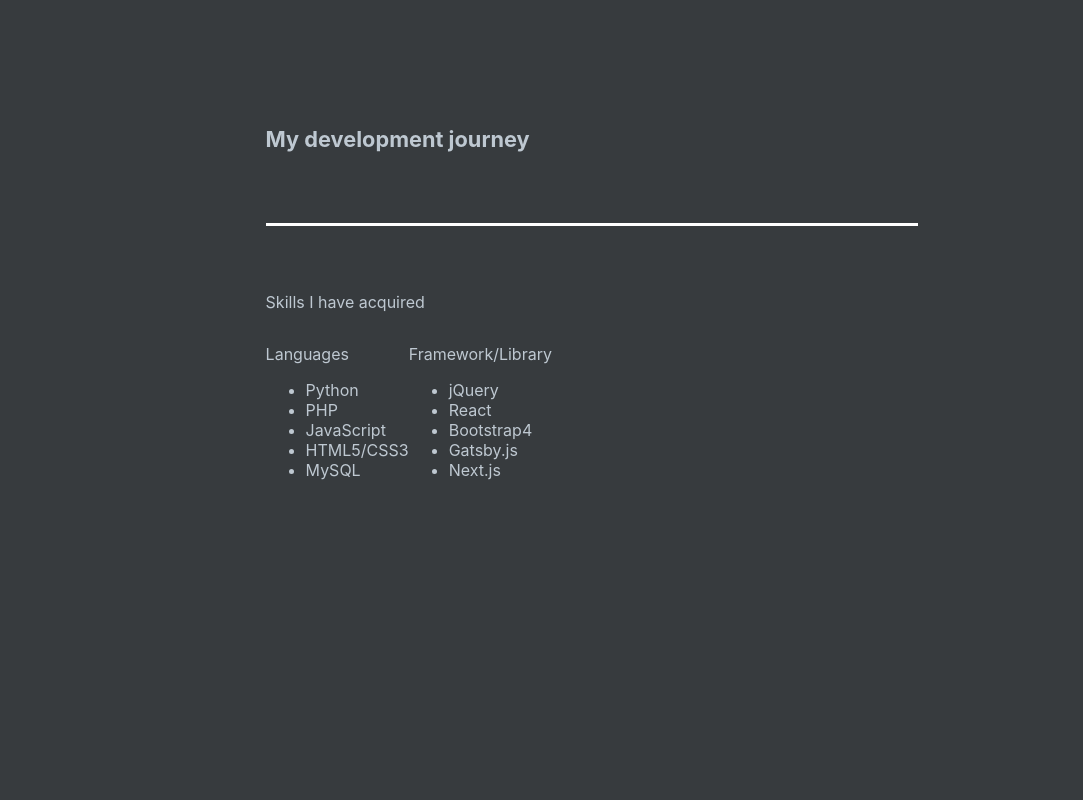
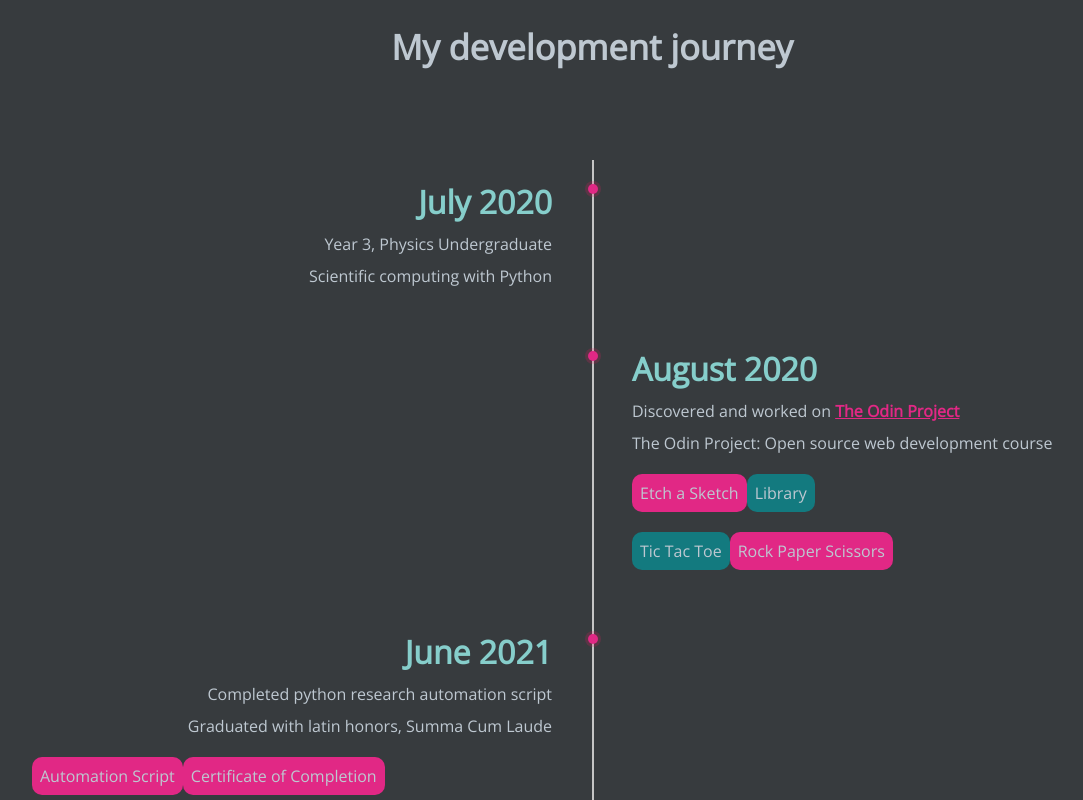
Before and after one commit to teoyi/personal-portfolio, a Next.js app: page / in a window 1280 px wide. Shown: the part 1700-2500 px from the top of the page, without its empty margins (48-1131 px from the left). Built offline with nearby package versions, Linux system fonts and the light colour scheme.

Commit message:
attempted to complete timeline

```diff
--- a/src/components/Timeline/Timeline.js
+++ b/src/components/Timeline/Timeline.js
@@ -3,77 +3,68 @@ import classes from '../../styles/Timeline.module.css'
 
 const Timeline = () => {
     return (
-        <div className={classes.timeline} id='timeline'>
-            <div className={classes.contentWrapper}>
-                <h3 className={classes.title}>My development journey</h3>
-                {/* <div className={classes.milestone}>
-                    <p>Year 3 Physics undergraduate</p>
-                    <p>Graduation</p>
-                    <p>Junior Web Developer @ RPAT Pte Ltd</p>
-                    <p>Seeking opportunities</p>
-                </div> */}
-                <section className={classes.milestone}>
-                    <ol>
+        <div className={classes.wrapper} id="timeline">
+            <div className={classes.timelineWrapper}>
+                <h1 className={classes.title}>My development journey</h1>
+                <div className={classes.timeline}>
+                    <ul>
                         <li>
-                            <div>
-                                <time>July, 2020</time>
-                                Year 3 Physics Undergraduate, start of doing research full scale and python automation
+                            <div className={classes.content}>
+                                <h3>July 2020</h3>
+                                <p>Year 3, Physics Undergraduate</p>
+                                <p>Scientific computing with Python</p>
                             </div>
                         </li>
+
                         <li>
-                            <div>
-                                <time>August 2020</time>
-                                Began The Odin Project
+                            <div className={classes.content}>
+                                <h3>August 2020</h3>
+                                <p>Discovered and worked on <span className={classes.highlight}><a href="#">The Odin Project</a></span></p>
+                                <p>The Odin Project: Open source web development course</p>
+                                <div className={classes.buttonWrap}>
+                                    <a href="#" className={classes.buttonmain}>Etch a Sketch</a>
+                                    <a href="#" className={classes.buttonalt}>Library</a>
+                                </div>
+                                <div className={classes.buttonWrap}>
+                                    <a href="#" className={classes.buttonalt}>Tic Tac Toe</a>
+                                    <a href="#" className={classes.buttonmain}>Rock Paper Scissors</a>
+                                </div>
                             </div>
                         </li>
+
                         <li>
-                            <div>
-                                <time>June, 2021</time>
-                                Finalized research automation script, completed graduation thesis, and successfully graduated from Oregon State University
+                            <div className={classes.content}>
+                                <h3>June 2021</h3>
+                                <p>Completed python research automation script</p>
+                                <p>Graduated with latin honors, Summa Cum Laude</p>
+                                <div className={classes.buttonWrap}>
+                                    <a href="#" className={classes.buttonmain}>Automation Script</a>
+                                    <a href="#" className={classes.buttonmain}>Certificate of Completion</a>
+                                </div>
+
                             </div>
                         </li>
+
                         <li>
-                            <div>
-                                <time>August, 2021</time>
-                                Junior Web Developer @ RPAT Pte Ltd
+                            <div className={classes.content}>
+                                <h3>August 2021</h3>
+                                <p>Junior Web Developer @ <span className={classes.highlight}><a href="#">RPAT Pte Ltd</a></span></p>
                             </div>
                         </li>
+
                         <li>
-                            <div>
-                                <time>November, 2021</time>
-                                Software Engineer @ Craft Digital SG
+                            <div className={classes.content}>
+                                <h3>November 2021</h3>
+                                <p>Software Engineer @ <span className={classes.highlight}><a href="#">Craft Digital Pte Ltd</a></span></p>
                             </div>
                         </li>
-                    </ol>
-                </section>
-                <div>
-                    <p>Skills I have acquired</p>
-                    <div className={classes.skillsWrapper}>
-                        <div>
-                            <p>Languages</p>
-                            <ul>
-                                <li>Python</li>
-                                <li>PHP</li>
-                                <li>JavaScript</li>
-                                <li>HTML5/CSS3</li>
-                                <li>MySQL</li>
-                            </ul>
-                        </div>
-                        <div>
-                            <p>Framework/Library</p>
-                            <ul>
-                                <li>jQuery</li>
-                                <li>React</li>
-                                <li>Bootstrap4</li>
-                                <li>Gatsby.js</li>
-                                <li>Next.js</li>
-                            </ul>
-                        </div>
-                    </div>
+                    {/* <div style="clear:both;"></div> */}
+                    </ul>
                 </div>
             </div>
         </div>
-    );
-};
 
-export default Timeline;
+    )
+}
+
+export default Timeline
--- a/src/styles/Timeline.module.css
+++ b/src/styles/Timeline.module.css
@@ -1,13 +1,17 @@
-.timeline{
+.wrapper{
     display:flex;
     flex-direction: column;
-    justify-content: center;
     align-items: center;
-    height: 100vh;
+    height: 200vh;
+}
+.timelineWrapper{
+    margin-top: 100px;
 }
 
 .title{
-    font-size: 1.7vw;
+    font-size: 2.7vw;
+    font-family: 'Open Sans', serif;
+    text-align: center;
 }
 
 .skillsWrapper{
@@ -15,44 +19,161 @@
     flex-direction: row;
 }
 
-.milestone{
-    white-space: nowrap;
-    overflow-x: hidden;
+.highlight{
+    color:#e12885;
+    font-weight: bold;
+    text-decoration: underline;
 }
 
-.milestone ol{
-    font-size:0;
-    width: 51vw;
-    padding: 50px 0;
-    transition: all 1s;
+.buttonWrap{
+    margin-top: 20px;
+    display: flex;
+    flex-direction: row;
+    /* justify-content: space-around; */
+    align-items: center;
+
 }
 
-.milestone ol li {
-    position: relative;
-    display: inline-block;
-    list-style-type: none;
-    width: 58vw;
-    height: 3px;
-    background: #fff;
+.buttonmain{
+    background-color:#e12885;
+    padding: 0.5rem 0.5rem;
+    border-radius: 10px;
+    /* margin: 1rem 2rem; */
 }
 
-.milestone ol li:last-child{
-    width: 0vw;
+.buttonalt{
+    background-color: #137a7f;
+    padding: 0.5rem 0.5rem;
+    border-radius: 10px;
+    /* margin: 1rem 2rem; */
 }
 
-.milestone ol li:not(:first-child) {
-    margin-left: 14px;
+.timeline{
+    position:relative;
+    margin:50px auto;
+    padding:40px 0;
+    width:150vh;
+    box-sizing:border-box;
+  }
+
+.timeline:before{
+    content:'';
+    position:absolute;
+    left:50%;
+    width:2px;
+    height:150vh;
+    background:#c5c5c5;
 }
 
-.milestone ol li:not(:last-child)::after {
-    content: '';
-    position: absolute;
-    top: 50%;
-    left: calc(100% + 1px);
-    bottom: 0;
-    width: 12px;
-    height: 12px;
-    transform: translateY(-50%);
-    border-radius: 50%;
-    background: #F45B69;
+.timeline ul{
+    padding:0;
+    margin:0;
+}
+
+.timeline ul li{
+    list-style:none;
+    position:relative;
+    width:50%;
+    padding:20px 40px;
+    box-sizing:border-box;
+}
+
+.timeline ul li:nth-child(odd){
+    float:left;
+    text-align:right;
+    clear:both;
+}
+
+.timeline ul li:nth-child(even){
+    float:right;
+    text-align:left;
+    clear:both;
+}
+
+.content{
+    font-family: 'Open Sans', serif;
+    padding-bottom:20px;
+}
+
+.content h3 {
+    font-weight: bold;
+    font-size: 2.5vw;
+}
+
+
+.timeline ul li:nth-child(odd):before
+{
+    content:'';
+    position:absolute;
+    width:10px;
+    height:10px;
+    top:24px;
+    right:-6px;
+    background:#e12885;
+    border-radius:50%;
+    box-shadow:0 0 0 3px rgba(233,33,99,0.2);
+}
+
+.timeline ul li:nth-child(even):before
+{
+    content:'';
+    position:absolute;
+    width:10px;
+    height:10px;
+    top:24px;
+    left:-4px;
+    background:#e12885;
+    border-radius:50%;
+    box-shadow:0 0 0 3px rgba(233,33,99,0.2);
+}
+
+.timeline ul li h3{
+    padding:0;
+    margin:0;
+    color:#86cecb;
+    font-weight:600;
+}
+
+.timeline ul li p{
+    margin:10px 0 0;
+    padding:0;
+}
+
+.timeline ul li .time h4{
+    margin:0;
+    padding:0;
+    font-size:14px;
+}
+
+/* .timeline ul li:nth-child(odd) .time
+{
+    position:absolute;
+    top:12px;
+    right:-165px;
+    margin:0;
+    padding:8px 16px;
+    background:rgba(233,33,99,1);
+    color:#fff;
+    border-radius:18px;
+    box-shadow:0 0 0 3px rgba(233,33,99,0.3);
+}
+
+.timeline ul li:nth-child(even) .time
+{
+    position:absolute;
+    top:12px;
+    left:-165px;
+    margin:0;
+    padding:8px 16px;
+    background:rgba(233,33,99,1);
+    color:#fff;
+    border-radius:18px;
+    box-shadow:0 0 0 3px rgba(233,33,99,0.3);
+} */
+
+@media(max-width:1000px)
+  {
+    .timeline{
+      width:100%;
+    }
   }
```
Also changed, not shown: src/components/Timeline/Timeline.example.js (added, +79 -0 lines).
